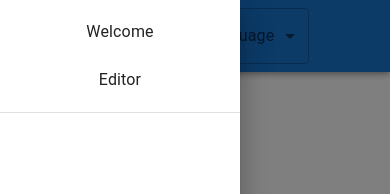
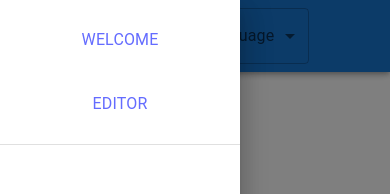
Before and after one commit to brygmos/graphiql-app, a React (Vite) app: page / in a window 390 px wide. Both pictures are taken after a click on the button "open drawer". Shown: the top 194 px of the page. Built offline with nearby package versions, Linux system fonts and the light colour scheme.

Commit message:
fix: fix header, add picture in welcome page

```diff
--- a/src/App.tsx
+++ b/src/App.tsx
@@ -10,7 +10,7 @@ function App() {
     <Routes>
       <Route path="/" element={<Layout />} >
         <Route index element={<Welcome />} />
-        <Route element={<EditorPage />} />
+        <Route path="/editor" element={<EditorPage />} />
       </Route>
 
      </Routes>
--- a/src/components/ContentWelcome/ContentWelcome.tsx
+++ b/src/components/ContentWelcome/ContentWelcome.tsx
@@ -5,7 +5,7 @@ import classes from './ContentWelcome.module.css';
 export const ContentWelcome = () => {
     return (
         <>
-          <Image className={classes.img} src='src/assets/ram.png' />
+          <Image className={classes.img} src='src/assets/ram1.png' />
           <Typography align='center' className={classes.title} >
           Welcome to the request editor for https://rickandmortyapi.com/
           </Typography>
--- a/src/components/Header/Header.tsx
+++ b/src/components/Header/Header.tsx
@@ -13,13 +13,13 @@ import MenuIcon from '@mui/icons-material/Menu';
 import Toolbar from '@mui/material/Toolbar';
 import Button from '@mui/material/Button';
 import { Language } from '../Languages/Languages';
+import { Link } from 'react-router-dom';
 
 interface Props {
   window?: () => Window;
 }
 
 const drawerWidth = 240;
-const navItems = ['Welcome', 'Editor'];
 
 export const Header = (props: Props) => {
   const { window } = props;
@@ -33,13 +33,18 @@ export const Header = (props: Props) => {
     <Box onClick={handleDrawerToggle} sx={{ textAlign: 'center' }}>
 
       <List>
-        {navItems.map((item) => (
-          <ListItem key={item} disablePadding>
-            <ListItemButton sx={{ textAlign: 'center' }}>
-              <ListItemText primary={item} />
-            </ListItemButton>
+          <ListItem component={ Link } to="/"
+            sx={{ textTransform: 'uppercase' }}>
+              <ListItemButton sx={{ textAlign: 'center' }}>
+                  <ListItemText primary="Welcome" />
+              </ListItemButton>
+            </ListItem>
+            <ListItem component={ Link } to="/editor"
+            sx={{ textTransform: 'uppercase' }}>
+              <ListItemButton sx={{ textAlign: 'center' }}>
+                  <ListItemText primary="Editor" />
+              </ListItemButton>
           </ListItem>
-        ))}
       </List>
       <Divider />
     </Box>
@@ -63,12 +68,12 @@ export const Header = (props: Props) => {
           </IconButton>
           <Box sx={{display: 'flex', justifyContent: 'space-around', width: '100%', alignItems: 'center'}}>
             <Box sx={{ display: { xs: 'none', sm: 'block' } }}>
-            {navItems.map((item) => (
-              <Button key={item} sx={{ color: '#fff' }}>
-                {item}
+              <Button component={Link} to='/' sx={{ color: '#fff' }}>
+                Welcome
               </Button>
-            ))}
-
+              <Button component={Link} to='/editor' sx={{ color: '#fff' }}>
+                Editor
+              </Button>
             </Box>
             <Box sx={{display: 'flex', justifyContent: 'space-between'}}>
               <Button color="inherit">Login</Button>
```
Also changed, not shown: src/assets/ram1.png (renamed from src/assets/ram.png), 1 other file (tests, documents, lock files or other folders).
